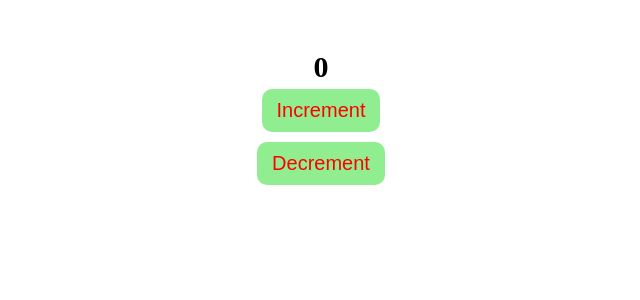
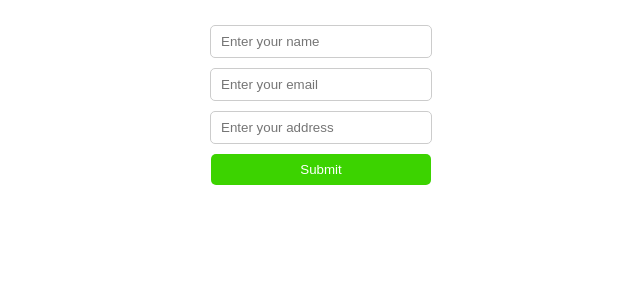
Before and after one commit to Ranecodes/working-with-react, a React (Create React App) app: page / in a window 1280 px wide. Shown: the top 300 px of the page, without its empty margins (319-959 px from the left). Built offline with nearby package versions, Linux system fonts and the light colour scheme.

Commit message:
onChange event handler

```diff
--- a/src/App.js
+++ b/src/App.js
@@ -3,30 +3,19 @@ import React, { useState } from "react";
 //create root component- App component
 
 function App() {
-  const [counter, setCounter] = useState(0);
-  const handleClick = (event) => console.log("Button Clicked!");
-
-  const handleIncrement = (event) => {
+  const handleChange = (event) => {
     event.preventDefault();
-    setCounter((prev) => prev + 1);
-    console.log(counter);
-  };
-
-  const handleDecrement = (event) => {
-    event.preventDefault();
-    setCounter((prev) => prev - 1);
-    console.log(counter);
-  };
+    console.log("Value is: " , event.target.value)
+  }
 
   return (
-    <section className="counter-container">
-      <div className="counter-label">{counter}</div>
-      <button className="action-btn" onClick={handleIncrement}>
-        Increment
-      </button>
-      <button className="action-btn" onClick={handleDecrement}>
-        Decrement
-      </button>
+    <section>
+      <form className="form-container">
+        <input onChange={handleChange} type="text" placeholder="Enter your name"></input>
+        <input type="text" placeholder="Enter your email"></input>
+        <input type="text" placeholder="Enter your address"></input>
+        <button type="submit">Submit</button>
+      </form>
     </section>
   );
 }
--- a/src/index.css
+++ b/src/index.css
@@ -38,3 +38,32 @@
   font-weight: 700;
   text-align: center;
 }
+
+.form-container{
+  display: flex;
+  flex-direction: column;
+  justify-content: center;
+  align-items: center;
+  margin: 20px 0;
+}
+
+.form-container input{
+border: 1px #ccc solid;
+max-width: 200px;
+width: 100%;
+margin: 5px 0;
+padding: 8px 10px;
+border-radius: 5px;
+}
+
+.form-container button{
+border: none;
+background-color: rgb(60, 211, 0);
+color: white;
+max-width: 220px;
+width: 100%;
+margin: 5px 0;
+padding: 8px 10px;
+border-radius: 5px;
+cursor: pointer;
+}
```
